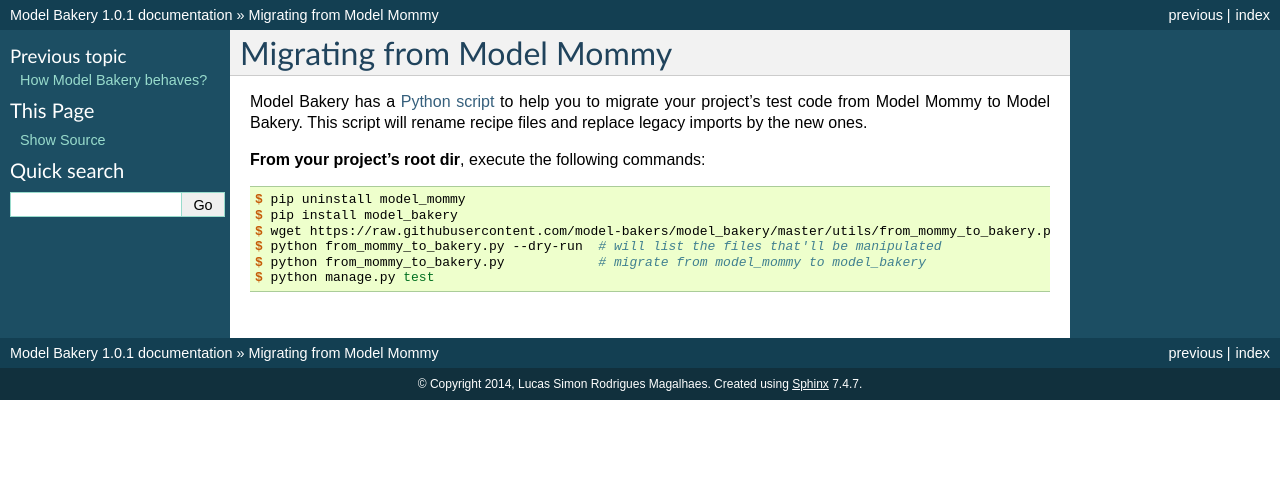
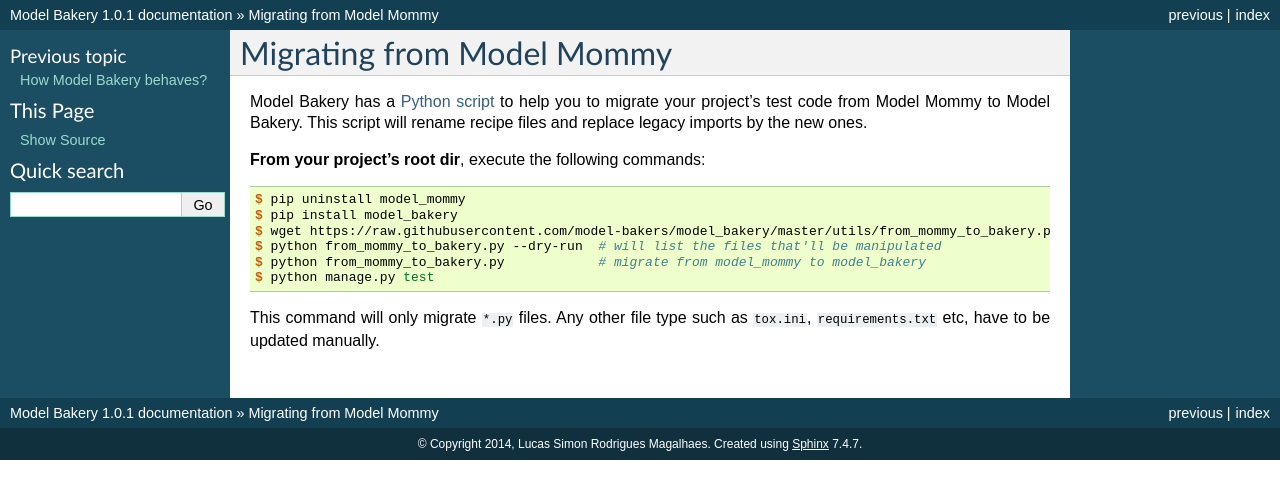
Before and after one commit to model-bakers/model_bakery, a Sphinx documentation site: the page built from docs/source/migrating_from_mommy.rst, in a window 1280 px wide. Shown: the top 499 px of the page. Built offline with Sphinx 7.4.7, drawn with Linux system fonts in a browser that asks for light colours.

Commit message:
Add warning about other files

```diff
--- a/docs/source/migrating_from_mommy.rst
+++ b/docs/source/migrating_from_mommy.rst
@@ -13,3 +13,6 @@ Model Bakery has a `Python script <https://github.com/model-bakers/model_bakery/
     $ python from_mommy_to_bakery.py --dry-run  # will list the files that'll be manipulated
     $ python from_mommy_to_bakery.py            # migrate from model_mommy to model_bakery
     $ python manage.py test
+
+
+This command will only migrate ``*.py`` files. Any other file type such as ``tox.ini``, ``requirements.txt`` etc, have to be updated manually.
```
